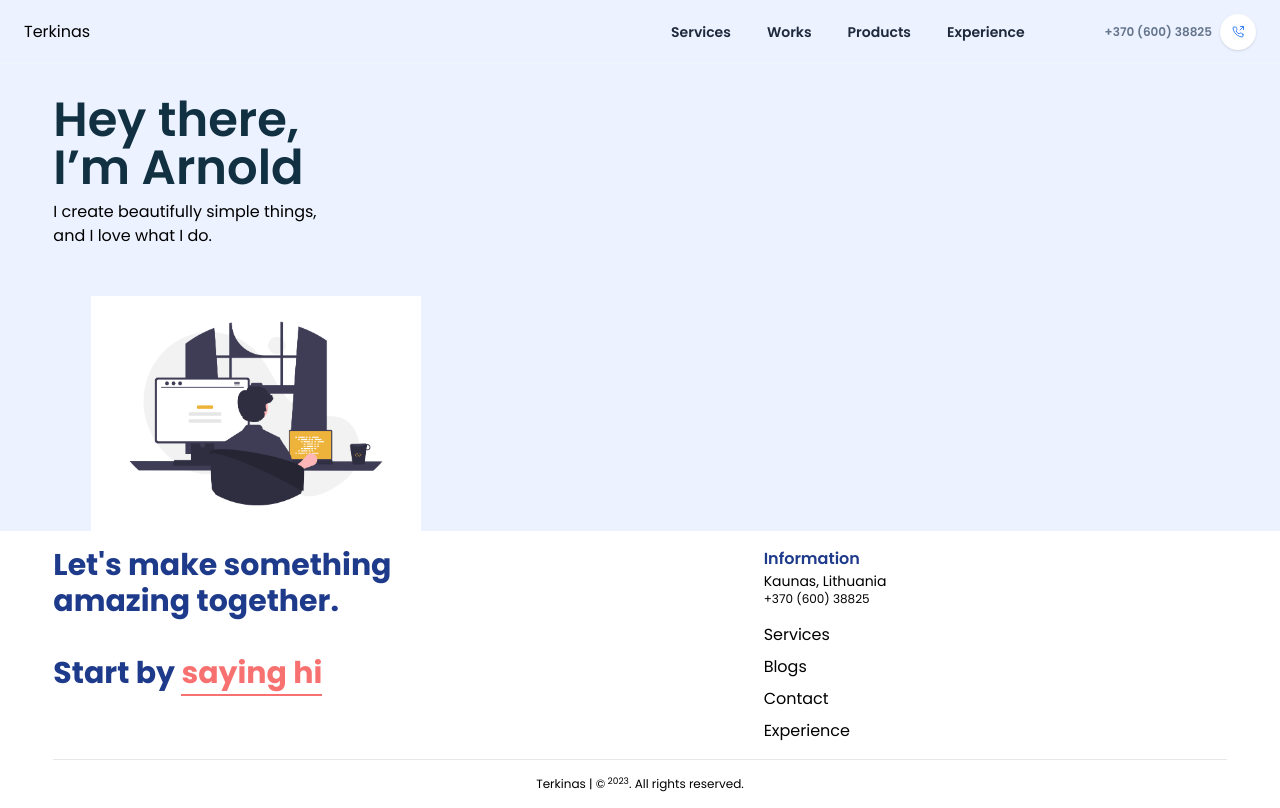
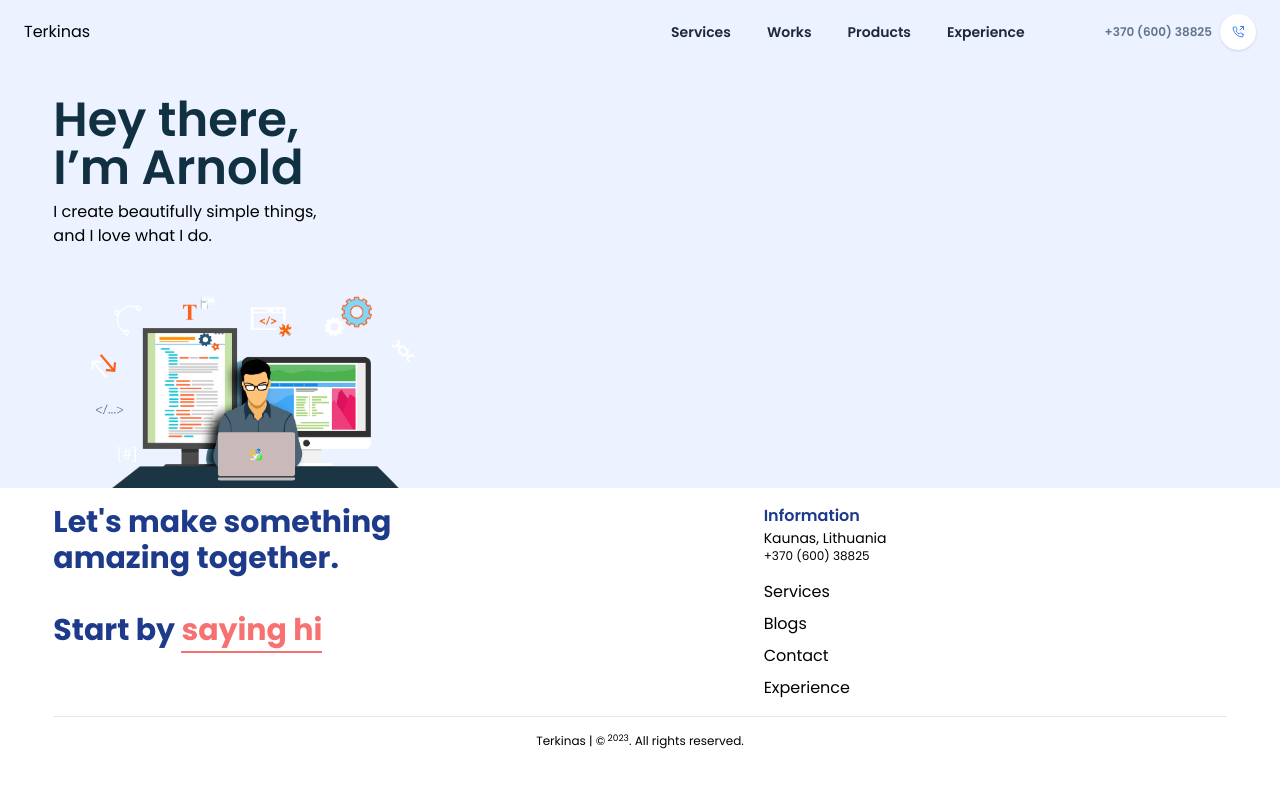
Before and after one commit to Terkinas/personal-blog, a Next.js app: page / in a window 1280 px wide. Built offline with nearby package versions, Linux system fonts and the light colour scheme.

Commit message:
add portrait

```diff
--- a/components/home/Hero.tsx
+++ b/components/home/Hero.tsx
@@ -29,7 +29,7 @@ export default function Hero({}: Props) {
       </div>
 
       <div className='flex justify-center items-end h-fit max-w-lg'>
-        <Image className='relative h-full' src='/images/home/portrait2.png' alt={'Portrait of Arnold'} width={330} height={330} />
+        <Image className='relative h-full' src='/images/home/portrait3.png' alt={'Portrait of Arnold'} width={330} height={330} />
       </div>
     </header>
   )
```
Also changed, not shown: public/images/home/portrait.svg (added), public/images/home/portrait3.png (added).
